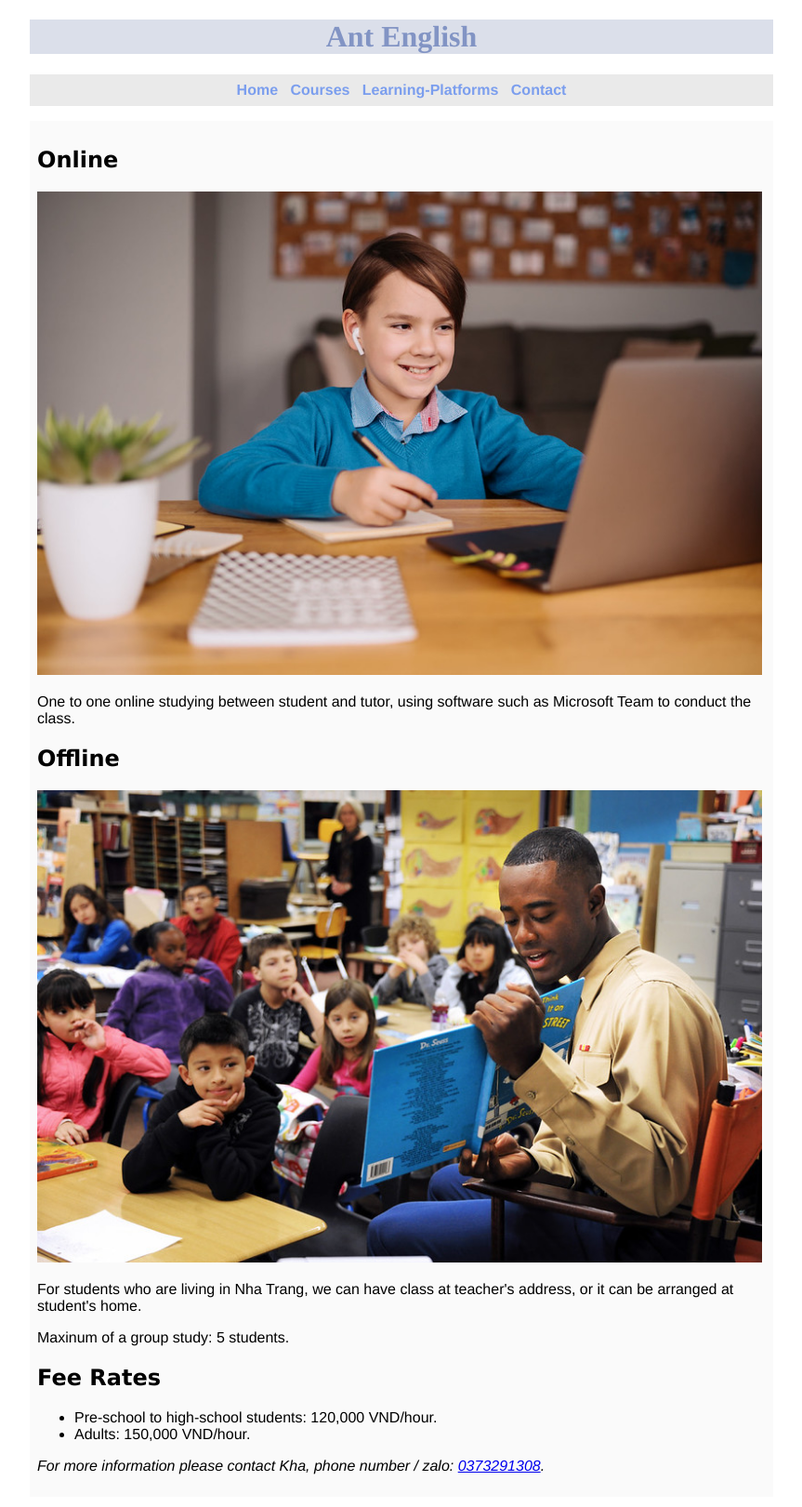
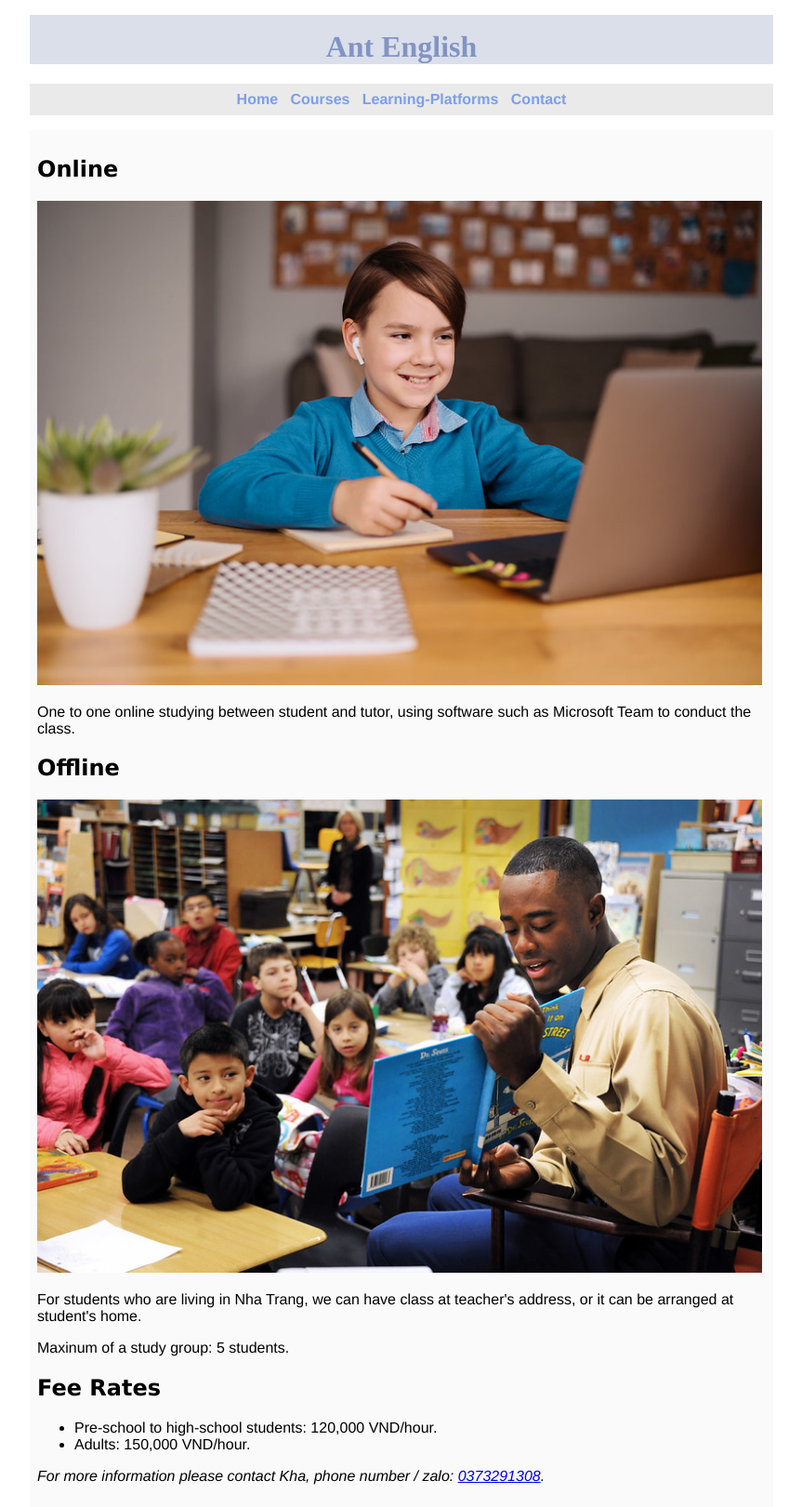
Before and after one commit to khatran079/EnglishTeaching, a plain HTML site: page learningplatform.html in a window 1280 px wide. Shown: the whole page at 93% size, without its empty margins (208-1071 px from the left). Drawn offline with Linux system fonts and the light colour scheme.

Commit message:
change the h1 element

```diff
--- a/learningplatform.html
+++ b/learningplatform.html
@@ -15,7 +15,7 @@
             <h2>Offline</h2>
             <img src="OfflineClass.jpg" alt="Offline Class" width="780">
             <p>For students who are living in Nha Trang, we can have class at teacher's address, or it can be arranged at student's home.</p>
-            <p>Maxinum of a group study: 5 students.</p>
+            <p>Maxinum of a study group: 5 students.</p>
             <h2>Fee Rates</h2>
             <ul>
                 <li>Pre-school to high-school students: 120,000 VND/hour.</li>
--- a/stylesheet.css
+++ b/stylesheet.css
@@ -3,6 +3,8 @@ body {
     max-width: 50em;
     background-color: rgb(255, 255, 255);
     font-family: 'Helvetica', 'Arial', sans-serif;
+    /* line-height: 1.5;
+    padding: 4em 1em; */
 }
 
 nav {
@@ -24,7 +26,9 @@ h1 {
     text-align: center;
     color: #8294C4;
     background-color: #DBDFEA ;
-    font-family: Times, serif;  ;
+    font-family: Times, serif;
+    margin-top: 0.5em;
+    padding-top: 0.5em;
 }
 h2 {
     font-family: Verdana, sans-serif;
```
